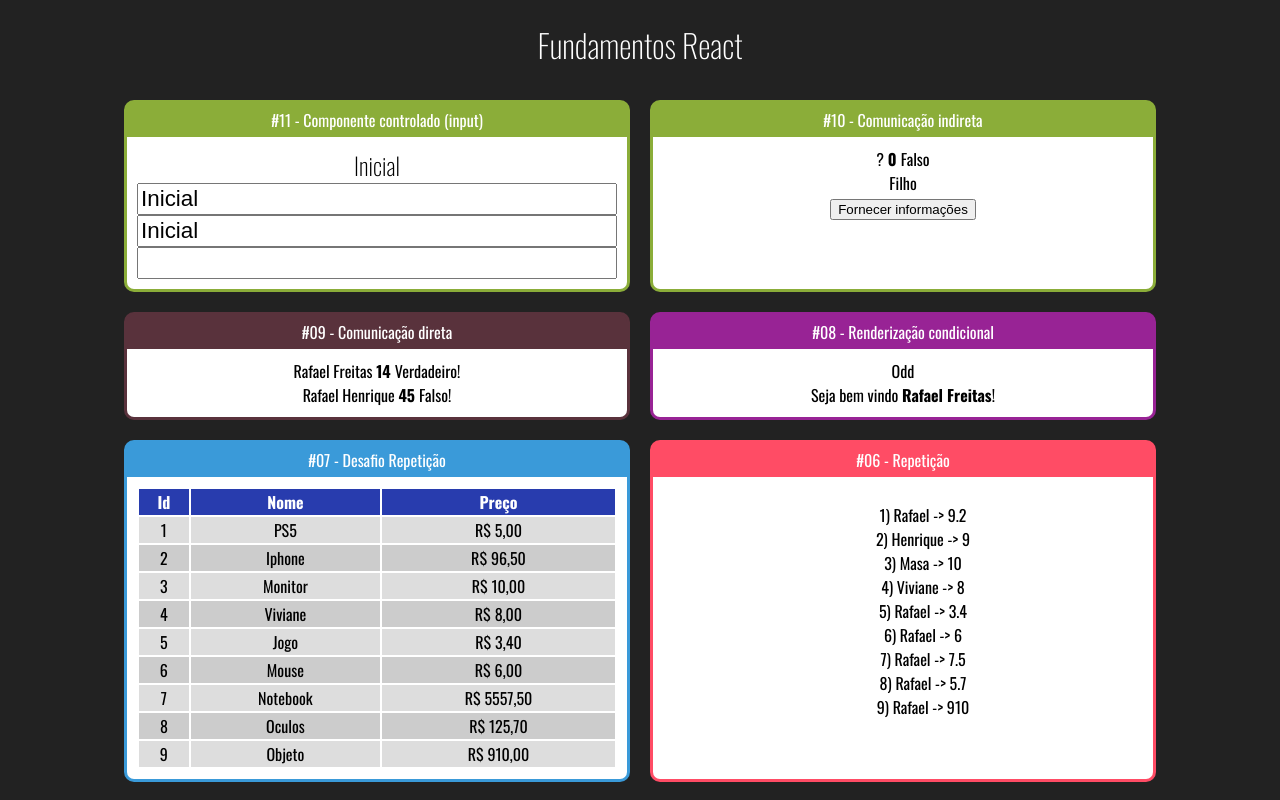
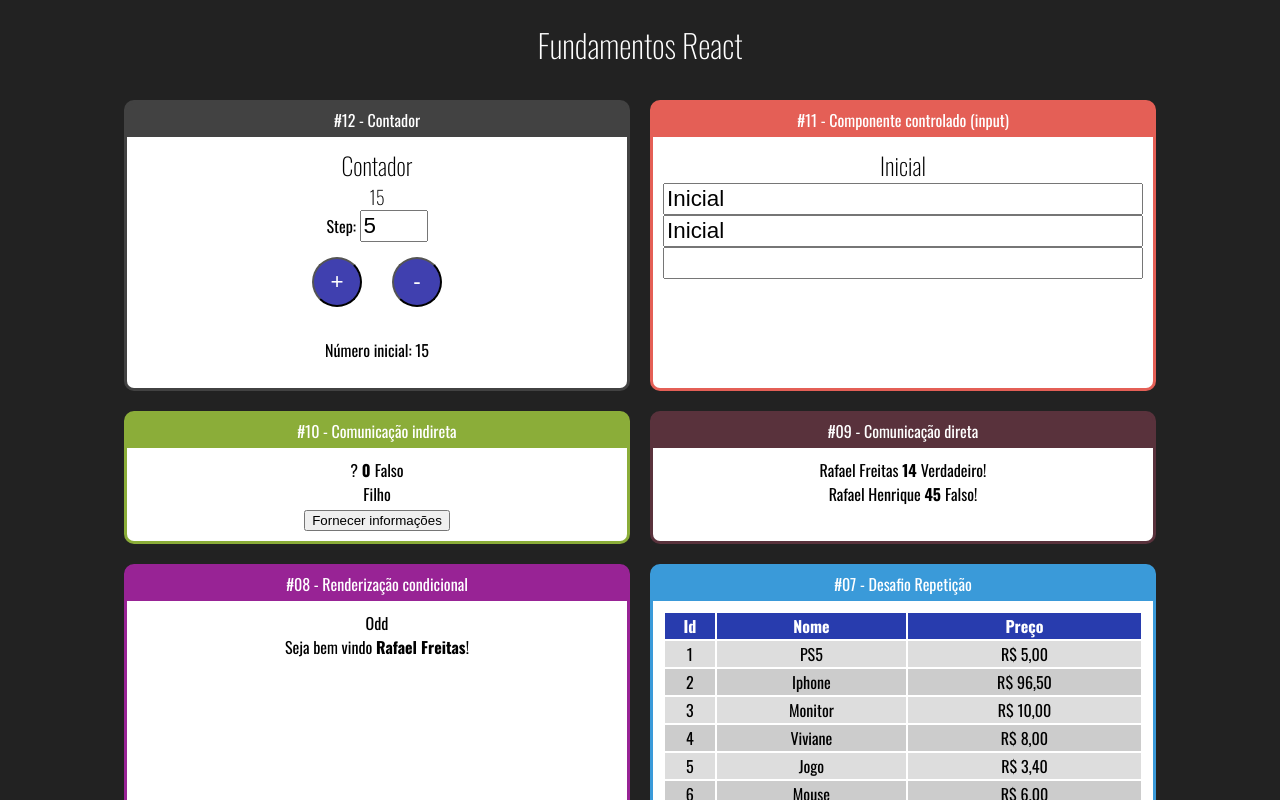
Before and after one commit to rafaelhfreitas/curso-react, a React (Create React App) app: page / in a window 1280 px wide. Shown: the top 800 px of the page. Built offline with nearby package versions, Linux system fonts and the light colour scheme.

Commit message:
Counter class componentn

```diff
--- a/src/App.jsx
+++ b/src/App.jsx
@@ -16,6 +16,7 @@ import UserInfo from './components/conditional/UserInfo'
 import DirectParent from './components/comunication/DirectParent'
 import IndirectParent from './components/comunication/IndirectParent'
 import Input from './components/form/Input'
+import Counter from './components/counter/Counter'
 
 
 export default (props) => {
@@ -24,26 +25,36 @@ export default (props) => {
             <h1> Fundamentos React </h1>
 
             <div  className='Cards'>
-                <Card titulo='#11  - Componente controlado (input)' color="#8BAD39">
+                <Card titulo='#12  - Contador' color="#424242">
+                    <Counter initialNumber={15}></Counter>
+                </Card>
+
+                <Card titulo='#11  - Componente controlado (input)' color="#E45F56">
                     <Input></Input>
                 </Card>
+
                 <Card titulo='#10  - Comunicação indireta' color="#8BAD39">
                     <IndirectParent></IndirectParent>
                 </Card>
+
                 <Card titulo='#09  - Comunicação direta' color="#59323C">
                     <DirectParent></DirectParent>
                 </Card>
+
                 <Card titulo='#08  - Renderização condicional' color="#982395">
                     <EvenOrOdd number={21}/>
                     <UserInfo user={{ name: 'Rafael Freitas'}} />
                     {/* <UserInfo user={{ email: 'Rafael Freitas'}} /> */}
                 </Card>
+
                 <Card titulo='#07  - Desafio Repetição' color="#3A9Ad9">
                     <ListProduct/>
                 </Card>
+
                 <Card titulo='#06 - Repetição' color="#FF4c65">
                     <ListStudent/>
                 </Card>
+
                 <Card titulo='#05 - Componente com os filhos' color="#00c8F8">
                     <Family last_name='Nomura'>
                         <FamilyMember name='Rafael' />
@@ -51,18 +62,22 @@ export default (props) => {
                         <FamilyMember name='Gustavo'/>
                     </Family>
                 </Card>
+
                 <Card titulo='#04 - Desafio aleatorio' color="#FA6900">
                     <Random min={1} max={60} />
                 </Card>
+
                 <Card titulo='#03 - Fragmento' color='#E94C6F'>
                     <Fragment/>
                 </Card>
+
                 <Card titulo='#02 - Com parâmetro' color='#E8B71A'>
                     <WithParameter
                         titulo='Situação do aluno'
                         aluno='Herique'
                         nota={10}/>
                 </Card>
+
                 <Card titulo='#01 - Primeiro Componente' color='#588c73'>
                     <First></First>
                 </Card>
--- /dev/null
+++ b/src/components/counter/Counter.css
@@ -0,0 +1,16 @@
+.Counter input{
+    font-size: 1.4rem;
+    width: 60px;
+}
+
+
+.Counter button {
+    margin: 15px;
+    height: 50px;
+    width: 50px;
+    border-radius: 50%;
+    background-color: #4040af ;
+    color: #FFF;
+
+    font-size: 1.4rem;
+}
--- /dev/null
+++ b/src/components/counter/Counter.jsx
@@ -0,0 +1,72 @@
+import './Counter.css'
+import React, { Component } from 'react'
+
+class Counter extends Component {
+
+    // constructor(props) {
+    //     super(props)
+
+    //     this.state = {
+    //         number: props.initialNumber
+    //     }
+
+    // }
+
+
+    state = {
+        number: this.props.initialNumber || 0,
+        step: this.props.step || 5
+    }
+
+    // constructor(props){
+    //     super(props)
+
+    //     this.increment = this.increment.bind(this)
+    // }
+
+
+    increment = () => {
+        this.setState({
+            number: this.state.number + this.state.step
+        })
+
+    }
+
+    decrement() {
+        this.setState({
+            number: this.state.number - this.state.step
+        })
+    }
+
+
+    setStep = (event) => {
+        this.setState({
+            step: +event.target.value
+        })
+    }
+
+    render() {
+        return (
+            <div className="Counter">
+                 <h2 >Contador</h2>
+                 <h3>{this.state.number}</h3>
+                 <div>
+                     <label htmlFor="stepInput">Step: </label>
+                     <input
+                        id="stepInput"
+                        type="number"
+                        value={this.state.step}
+                        onChange={this.setStep} />
+                 </div>
+                 <button onClick={this.increment}>+</button>
+                 <button onClick={_ => this.decrement()}>-</button>
+                 <p>Número inicial: {this.state.number}</p>
+            </div>
+        )
+    }
+
+
+}
+
+
+export default Counter
--- a/src/components/form/Input.jsx
+++ b/src/components/form/Input.jsx
@@ -17,8 +17,11 @@ export default props => {
                 display: 'flex',
                 flexDirection: 'column'
             }}>
+                {/* componente controlado */}
                 <input value={value} onChange={onChange} ></input>
+                {/* componente não controlado */}
                 <input value={value} readOnly></input>
+                {/* componente não controlado */}
                 <input value={undefined}></input>
             </div>
 
```
